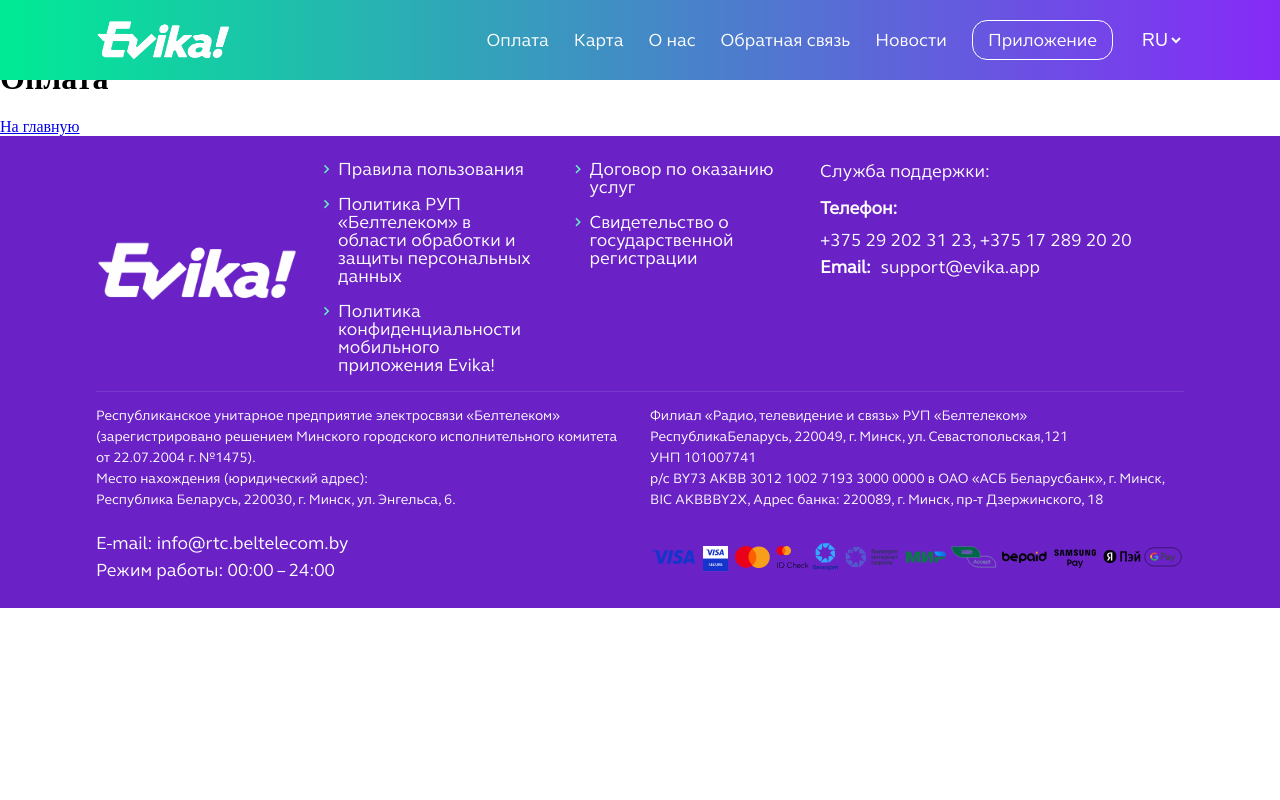
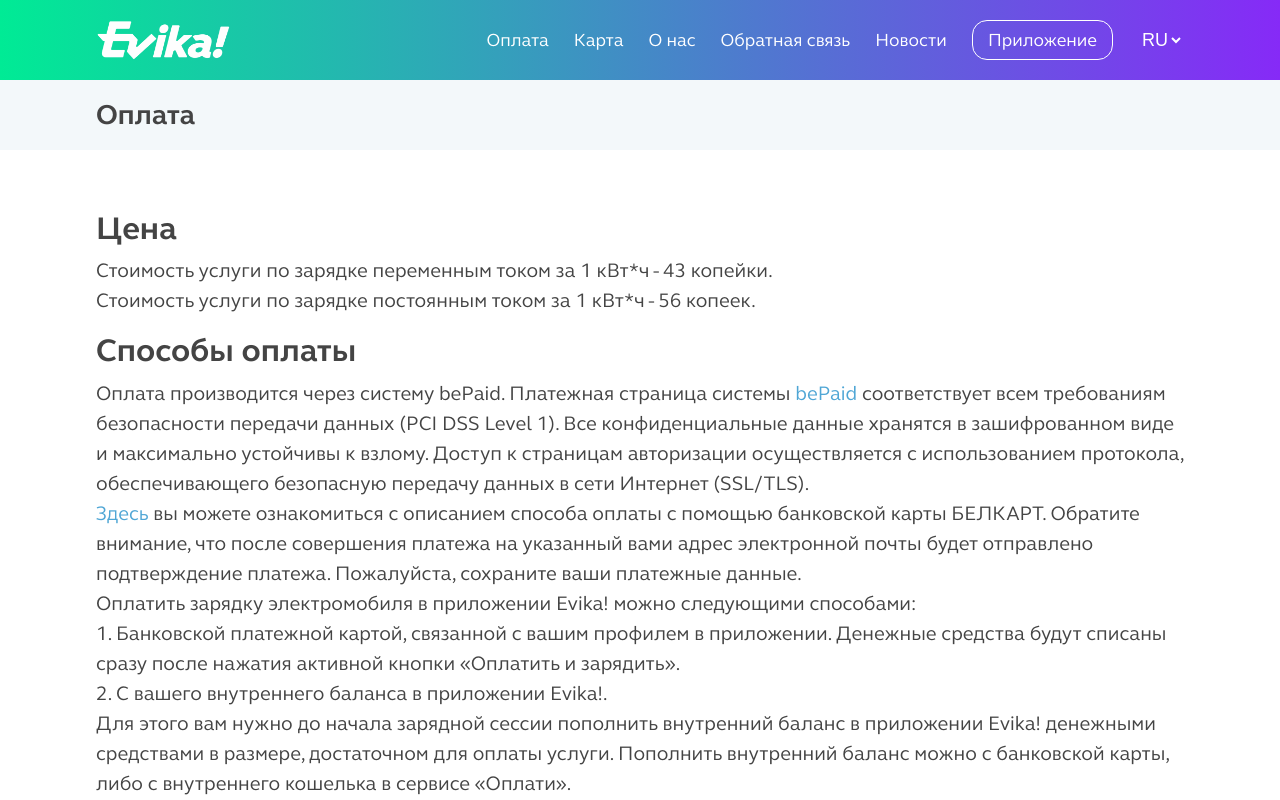
Before and after one commit to Filleeona/evika, a React (Vite) app: page /payment in a window 1280 px wide. Shown: the top 800 px of the page. Built offline with nearby package versions, Linux system fonts and the light colour scheme.

Commit message:
Added payments page

```diff
--- a/src/index.css
+++ b/src/index.css
@@ -1,7 +1,7 @@
 @font-face {
   font-family: "FSElliotPro";
   src: url("./assets/FSElliotProRegular.otf") format("opentype");
-  font-weight: normal;
+  font-weight: 200;
   font-style: normal;
 }
 
--- a/src/pages/Payment.jsx
+++ b/src/pages/Payment.jsx
@@ -1,11 +1,78 @@
 import React from "react";
-import { Link } from "react-router-dom";
+import "../styles/Secondary.css";
 
 const Payment = () => {
   return (
-    <div>
-      <h1>Оплата</h1>
-      <Link to="/">На главную</Link>
+    <div id="main">
+      <div className="breadcrumbs">
+        <div className="crumbsContainer">
+          <h2>Оплата</h2>
+        </div>
+      </div>
+      <div className="aboutPayment">
+        <div className="defaultContainer">
+          <div className="row">
+            <h2>Цена</h2>
+            <p>
+              Стоимость услуги по зарядке переменным током за 1 кВт*ч - 43
+              копейки.
+              <br />
+              Стоимость услуги по зарядке постоянным током за 1 кВт*ч - 56
+              копеек.
+            </p>
+            <h2>Способы оплаты</h2>
+            <p>
+              Оплата производится через систему bePaid. Платежная страница
+              системы&nbsp;
+              <a href="https://bepaid.by/kak-oplatit" target="_blank">
+                bePaid
+              </a>
+              &nbsp;соответствует всем требованиям безопасности передачи данных
+              (PCI DSS Level 1). Все конфиденциальные данные хранятся в
+              зашифрованном виде и максимально устойчивы к взлому. Доступ к
+              страницам авторизации осуществляется с использованием протокола,
+              обеспечивающего безопасную передачу данных в сети Интернет
+              (SSL/TLS).
+              <br />
+              <a href="https://belkart.by/help/" target="_blank">
+                Здесь
+              </a>
+              &nbsp;вы можете ознакомиться с описанием способа оплаты с помощью
+              банковской карты БЕЛКАРТ. Обратите внимание, что после совершения
+              платежа на указанный вами адрес электронной почты будет отправлено
+              подтверждение платежа. Пожалуйста, сохраните ваши платежные
+              данные.
+              <br />
+              Оплатить зарядку электромобиля в приложении Evika! можно
+              следующими способами:
+              <br />
+              1. Банковской платежной картой, связанной с вашим профилем в
+              приложении. Денежные средства будут списаны сразу после нажатия
+              активной кнопки «Оплатить и зарядить».
+              <br />
+              2. С вашего внутреннего баланса в приложении Evika!.
+              <br />
+              Для этого вам нужно до начала зарядной сессии пополнить внутренний
+              баланс в приложении Evika! денежными средствами в размере,
+              достаточном для оплаты услуги. Пополнить внутренний баланс можно с
+              банковской карты, либо с внутреннего кошелька в сервисе «Оплати».
+              <br />
+              3. С вашего внутреннего кошелька в сервисе «Оплати».
+              <br />
+              4. Бонусными баллами с вашего бонусного счета PowerBank в
+              приложении Evika! в период действия рекламной акции. С правилами
+              проведения рекламной акции вы можете ознакомиться&nbsp;
+              <a
+                href="https://evika.by/news/bolshe-zaryada-bolshe-bonusov-evika-zapuskaet-akcziyu/"
+                target="_blank"
+              >
+                здесь
+              </a>
+              &nbsp;.
+            </p>
+          </div>
+        </div>
+      </div>
     </div>
   );
 };
--- a/src/styles/Header.css
+++ b/src/styles/Header.css
@@ -68,7 +68,8 @@
   transition: color 0.3s;
 }
 
-.nav a:hover {
+.nav a:hover,
+.nav a:focus {
   color: var(--light-green-color);
 }
 
--- /dev/null
+++ b/src/styles/Secondary.css
@@ -0,0 +1,71 @@
+#main {
+  margin-top: 80px;
+}
+
+.breadcrumbs {
+  width: 100%;
+  min-height: 40px;
+  padding: 15px 0;
+  background-color: #f3f8fa;
+  display: flex;
+  justify-content: center;
+}
+
+.crumbsContainer {
+  width: 85%;
+  display: flex;
+  align-items: center;
+  justify-content: space-between;
+}
+
+.crumbsContainer h2 {
+  margin: 0;
+  font-size: 28px;
+  font-family: "FSElliotPro Bold", sans-serif;
+  font-weight: 300;
+  color: #444;
+}
+
+.aboutPayment {
+  padding: 60px 0;
+}
+
+.defaultContainer {
+  width: 100%;
+  display: flex;
+  justify-content: center;
+}
+
+.row {
+  width: 85%;
+  display: flex;
+  flex-wrap: wrap;
+}
+
+.row h2 {
+  width: 100%;
+  font-size: 32px;
+  font-family: "FSElliotPro Bold", sans-serif;
+  font-weight: 500;
+  margin: 0 0 0.5rem 0;
+  line-height: 1.2;
+  color: #444;
+}
+
+.row p {
+  width: 100%;
+  margin: 0 0 1rem 0;
+  font-size: 20px;
+  font-family: "FSElliotPro", sans-serif;
+  color: #444;
+  line-height: 1.5;
+}
+
+.row p:last-child {
+  margin-bottom: 0;
+}
+
+.row a {
+  color: #4fa6d5;
+  text-decoration: none;
+}
--- a/src/styles/variables.css
+++ b/src/styles/variables.css
@@ -2,4 +2,5 @@
   --dark-purple-color: #6a21c6;
   --light-green-color: #66f3bf;
   --light-purple-color: #b680fc;
+  --bs-heading-color: inherit;
 }
```
